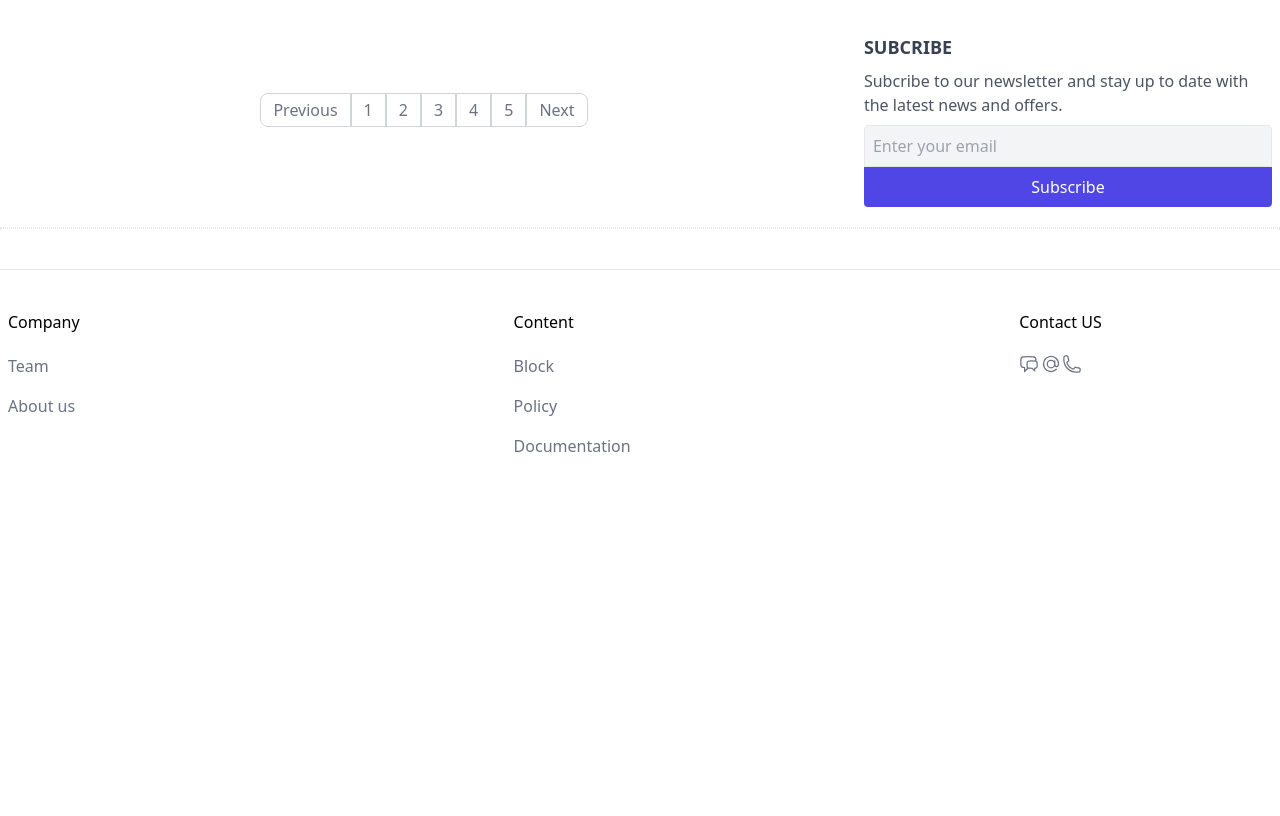
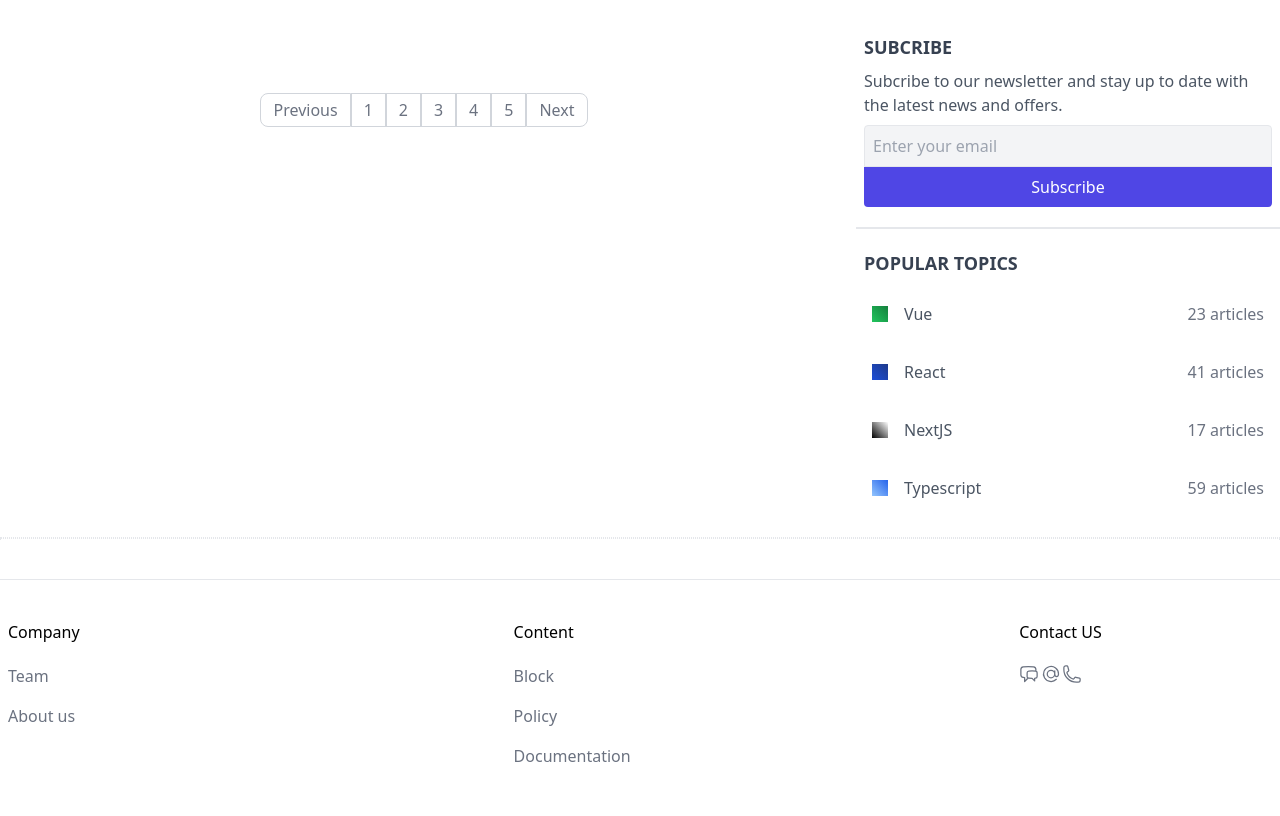
Before and after one commit to dmytrotsymbal/tailwind-news, a website: page index.html in a window 1280 px wide. Shown: the part 486-1302 px from the top of the page. Before the commit the page ends 992 px from the top, so only its background shows below. Drawn offline with Linux system fonts and the light colour scheme; no server answers.

Commit message:
gradients and topics

```diff
--- a/index.html
+++ b/index.html
@@ -10,8 +10,12 @@
   <body>
     <div class="max-w-screen-xl mx-auto">
       <!-- header -->
-      <header class="px-7 border-b flex justify-between items-center">
-        <a class="uppercase font-bold text-purple-800" href="#">bebe</a>
+      <header class="px-2 border-b flex justify-between items-center">
+        <a class="uppercase font-bold text-purple-800" href="#"
+          >bebe.<span class="text-gray-500 font-mono italic lowercase"
+            >press</span
+          ></a
+        >
         <nav class="flex items-center">
           <ul class="text-gray-500 font-semibold flex flex-row mr-6">
             <li>
@@ -108,13 +112,12 @@
           </a>
 
           <a
-            class="bg-violet-700 h-96 mb-4 relative rounded inline-block overflow-hidden w-1/3"
+            class="bg-gradient-to-tr from-red-500 to-purple-400 h-96 mb-4 relative rounded inline-block overflow-hidden w-1/3"
             href="#"
           >
             <div class="p-4 absolute bottom-0 left-0 z-10">
               <h2 class="text-4xl font-bold text-gray-200 leading-tight">
-                Lorem ipsum dolor sit, amet consectetur adipisicing elit. Autem
-                asperiores magni impedit maxime!
+                Autem asperiores magni impedit maxime!
               </h2>
             </div>
           </a>
@@ -155,9 +158,9 @@
               </ul>
             </div>
           </div>
-
+          <div class="w-1/3">
             <!-- subcribe -->
-          <div class="my-5 px-2 w-1/3">
+            <div class="my-5 px-2">
               <h5 class="font-bold uppercase text-lg text-gray-700 mb-2">
                 Subcribe
               </h5>
@@ -178,6 +181,66 @@
               >
                 Subscribe
               </button>
+            </div>
+
+            <!-- divider -->
+            <div class="border px-8"></div>
+
+            <!-- topics -->
+            <div class="my-5 px-2">
+              <h5 class="font-bold uppercase text-lg text-gray-700 mb-2">
+                Popular topics
+              </h5>
+              <ul>
+                <li
+                  class="px-2 py-4 border-y border-white hover:border-gray-300"
+                >
+                  <a class="flex items-center text-gray-600" href="#">
+                    <span
+                      class="inline-block h-4 w-4 mr-4 bg-gradient-to-tr from-green-500 to-green-700"
+                    ></span>
+                    Vue
+                    <span class="text-gray-500 ml-auto">23 articles</span>
+                  </a>
+                </li>
+
+                <li
+                  class="px-2 py-4 border-y border-white hover:border-gray-300"
+                >
+                  <a class="flex items-center text-gray-600" href="#">
+                    <span
+                      class="inline-block h-4 w-4 mr-4 bg-gradient-to-tr from-blue-700 to-blue-900"
+                    ></span>
+                    React
+                    <span class="text-gray-500 ml-auto">41 articles</span>
+                  </a>
+                </li>
+
+                <li
+                  class="px-2 py-4 border-y border-white hover:border-gray-300"
+                >
+                  <a class="flex items-center text-gray-600" href="#">
+                    <span
+                      class="inline-block h-4 w-4 mr-4 bg-gradient-to-tr from-black to-white"
+                    ></span>
+                    NextJS
+                    <span class="text-gray-500 ml-auto">17 articles</span>
+                  </a>
+                </li>
+
+                <li
+                  class="px-2 py-4 border-y border-white hover:border-gray-300"
+                >
+                  <a class="flex items-center text-gray-600" href="#">
+                    <span
+                      class="inline-block h-4 w-4 mr-4 bg-gradient-to-tr from-blue-300 to-blue-600"
+                    ></span>
+                    Typescript
+                    <span class="text-gray-500 ml-auto">59 articles</span>
+                  </a>
+                </li>
+              </ul>
+            </div>
           </div>
         </section>
 
```
Also changed, not shown: public/styles.css. Lines whose indentation alone changed are shown as unchanged.
